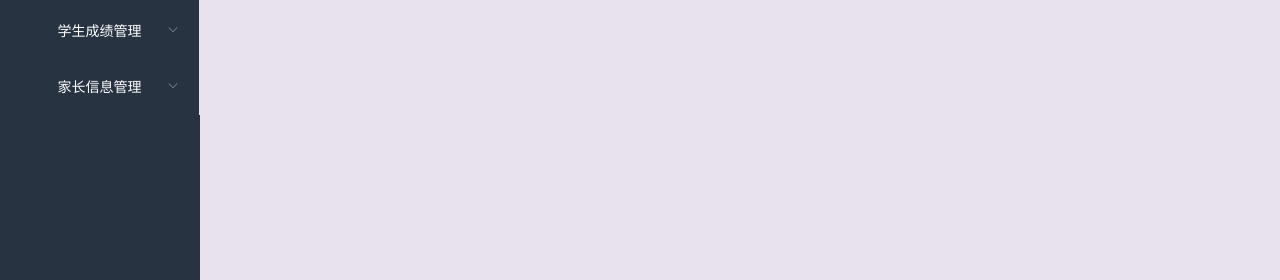
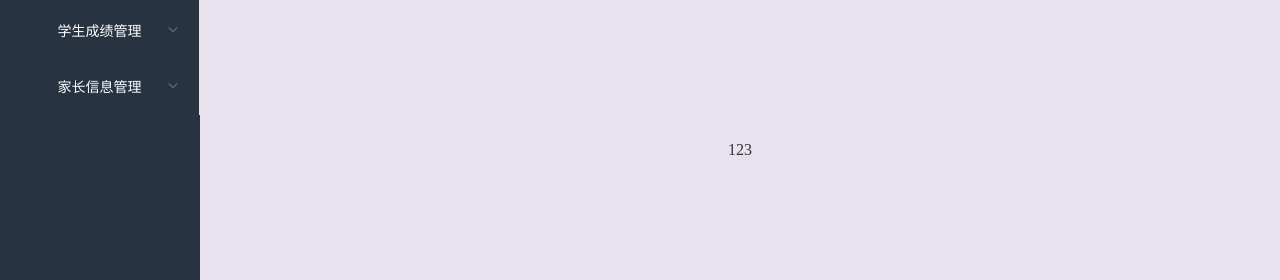
Before and after one commit to oneninezerofive/StudentMSystem, a Vue app: page /#/home/main in a window 1280 px wide. Shown: the part 210-490 px from the top of the page. Built offline with nearby package versions, Linux system fonts and the light colour scheme.

Commit message:
'试一下'

```diff
--- a/src/views/ele/Main.vue
+++ b/src/views/ele/Main.vue
@@ -1,5 +1,6 @@
 <template>
   <el-main>
     <div>欢迎Admin用户，登陆酸菜-学生管理系统！</div>
+    <p>123</p>
   </el-main>
 </template>
```
